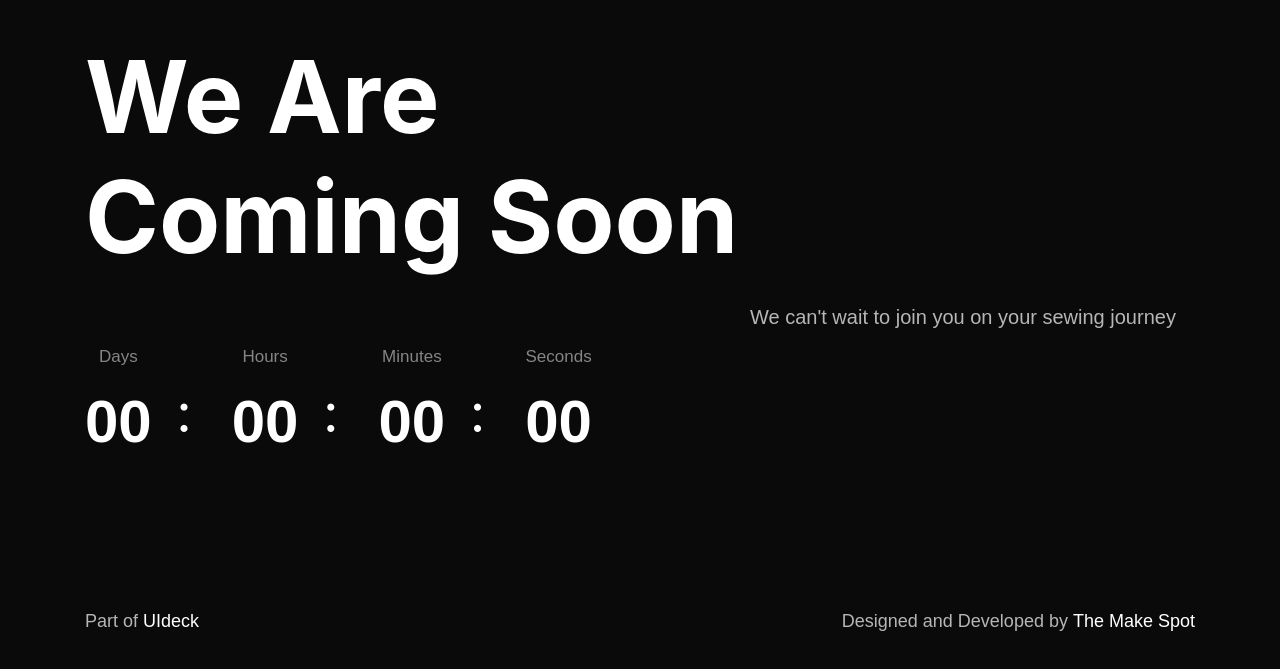
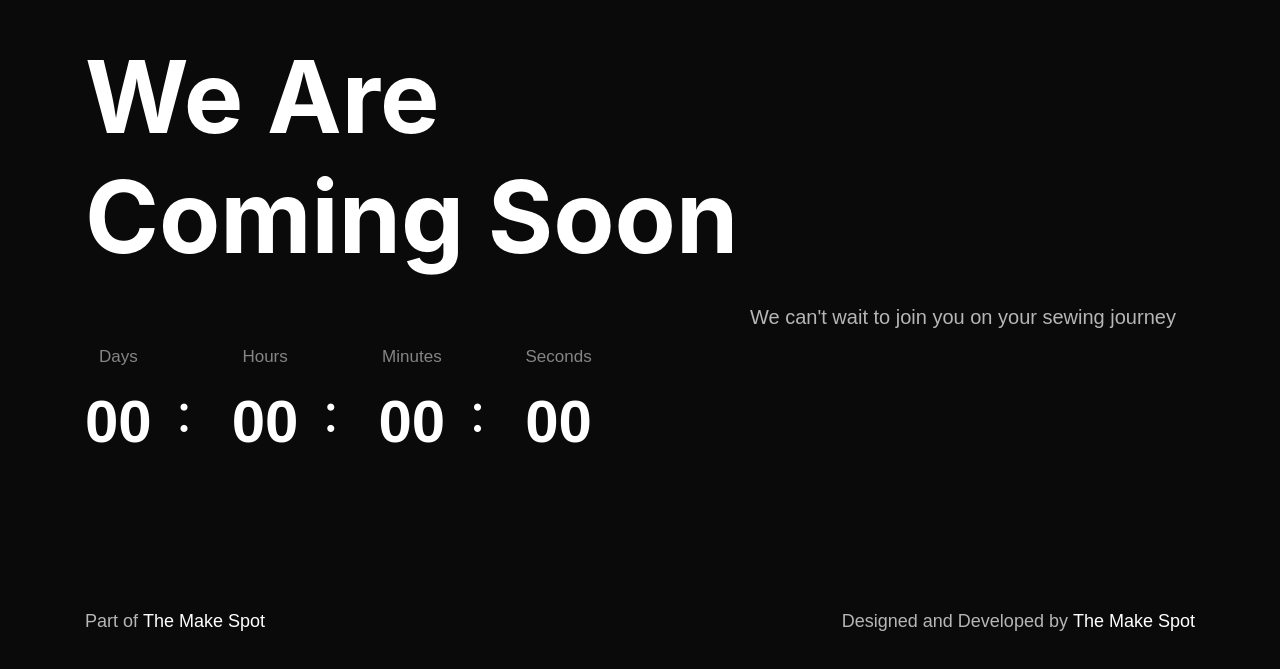
Before and after one commit to The-Make-Spot/ComingSoonPage, a plain HTML site: page index.html in a window 1280 px wide. Shown: the part 533-1202 px from the top of the page. Drawn offline with nearby package versions, Linux system fonts and the light colour scheme; files whose address does not match are found by name; a web font is replaced by a local one.

Commit message:
update footer link

```diff
--- a/index.html
+++ b/index.html
@@ -99,7 +99,7 @@
                     <div class="row">
                         <div class="col-md-7">
                             <div class="copyright wow fadeInLeft" data-wow-delay=".2s">
-                                <p>Part of <a href="htts://uideck.com" rel="nofollow">UIdeck</a></p>
+                                <p>Part of <a href="https://themakespot.uk" rel="nofollow">The Make Spot</a></p>
                             </div>
                         </div>
                         <div class="col-md-5">
```
